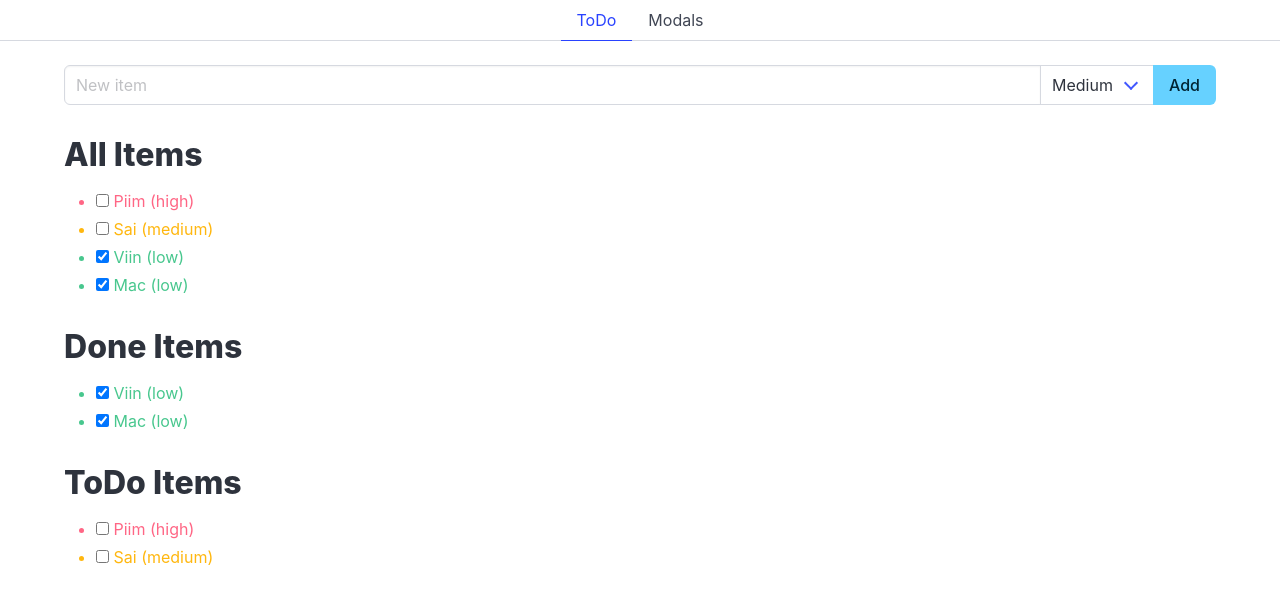
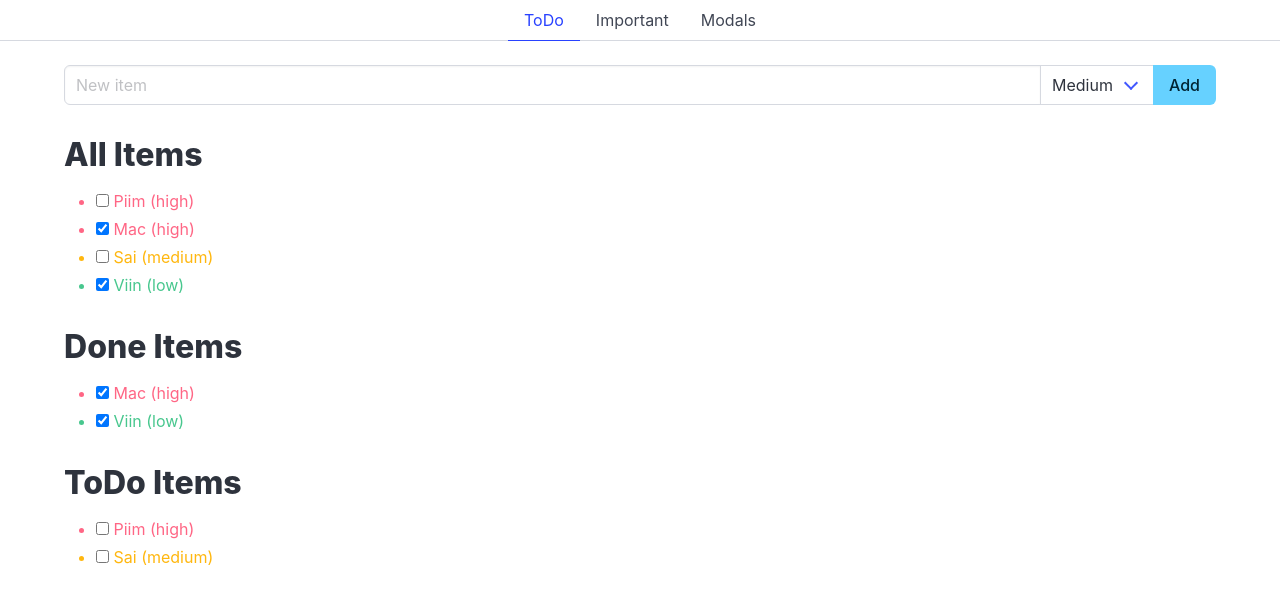
Before and after one commit to MelvinMet/Front, a Vue app: page / in a window 1280 px wide. Shown: the top 604 px of the page. Built offline with nearby package versions, Linux system fonts and the light colour scheme.

Commit message:
Add Important page using shared reactive items

```diff
--- a/src/index.js
+++ b/src/index.js
@@ -3,11 +3,13 @@
 import App from './App.vue';
 import ToDo from './pages/ToDo.vue';
 import Modals from './pages/Modals.vue';
+import Important from './pages/Important.vue';
 
 const router = createRouter({
   history: createWebHistory(),
   routes: [
     { path: '/', name: 'ToDo', component: ToDo },
+    { path: '/important', name: 'Important', component: Important },
     { path: '/modals', name: 'Modals', component: Modals },
   ],
 });
--- /dev/null
+++ b/src/items.js
@@ -0,0 +1,13 @@
+import { ref } from 'vue';
+
+export const items = ref([
+  { id: 0, text: 'Piim', isDone: false, importance: 'high' },
+  { id: 1, text: 'Viin', isDone: true, importance: 'low' },
+  { id: 2, text: 'Sai', isDone: false, importance: 'medium' },
+  { id: 3, text: 'Mac', isDone: true, importance: 'high' },
+]);
+
+let nextId = items.value.length;
+export function addItem(text, importance) {
+  items.value.push({ id: nextId++, text, isDone: false, importance });
+}
--- /dev/null
+++ b/src/pages/Important.vue
@@ -0,0 +1,13 @@
+<script setup>
+import { computed } from 'vue';
+import ItemList from '../components/ItemList.vue';
+import { items } from '../items.js';
+
+const importantItems = computed(() => items.value.filter(item => item.importance === 'high'));
+</script>
+
+<template>
+  <div class="container content mt-3">
+    <ItemList :items="importantItems" title="Important Items" />
+  </div>
+</template>
--- a/src/pages/ToDo.vue
+++ b/src/pages/ToDo.vue
@@ -1,13 +1,7 @@
 <script setup>
 import { computed, ref } from 'vue';
 import ItemList from '../components/ItemList.vue';
-let i = 0;
-let items = ref([
-  {id:i++, text:'Piim', isDone: false, importance: 'high'},
-  {id:i++, text:'Viin', isDone: true, importance: 'low'},
-  {id:i++, text:'Sai', isDone: false, importance: 'medium'},
-  {id:i++, text:'Mac', isDone: true, importance: 'low'},
-]);
+import { items, addItem } from '../items.js';
 let newItem = ref('');
 let newImportance = ref('medium');
 
```
